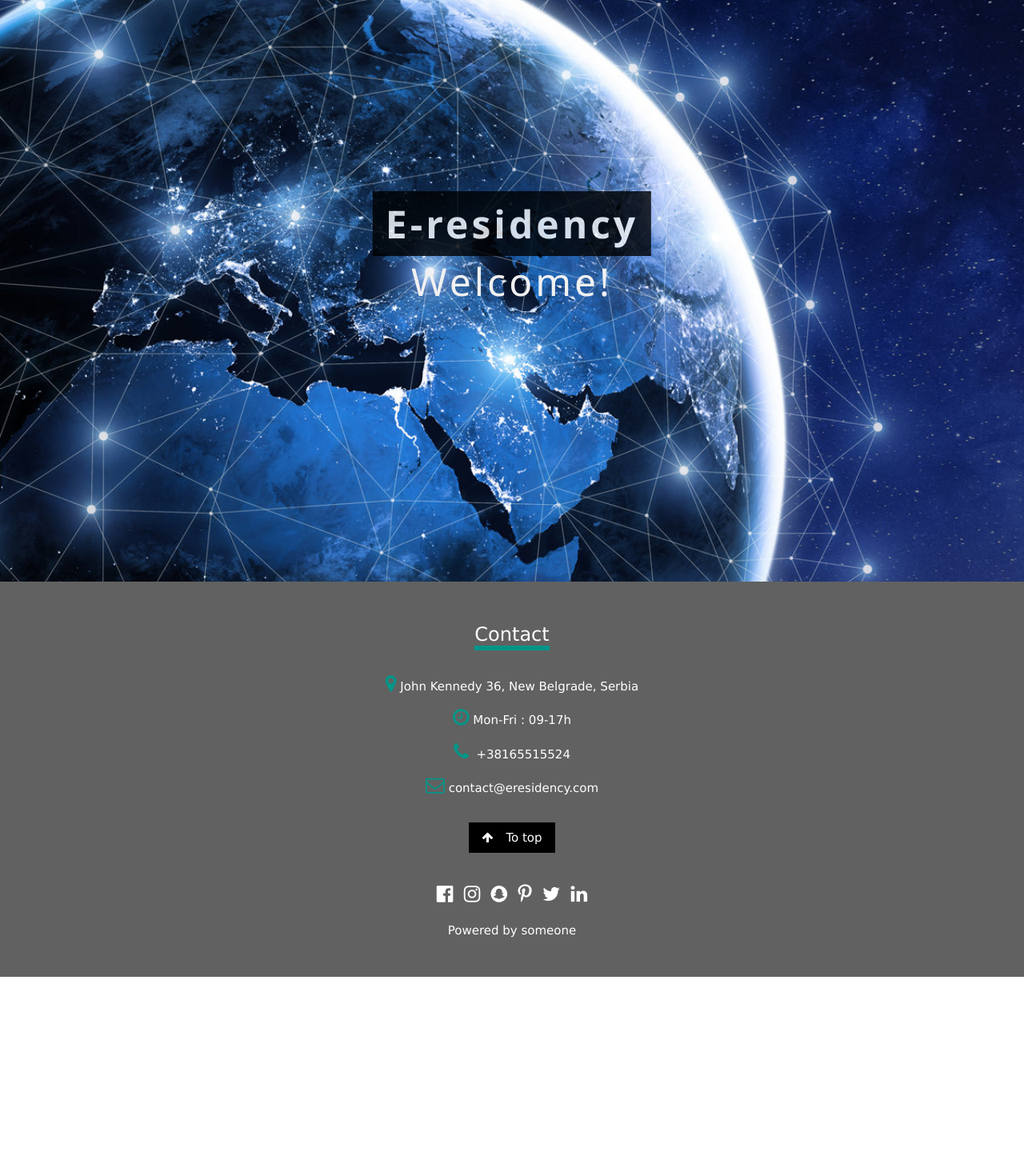
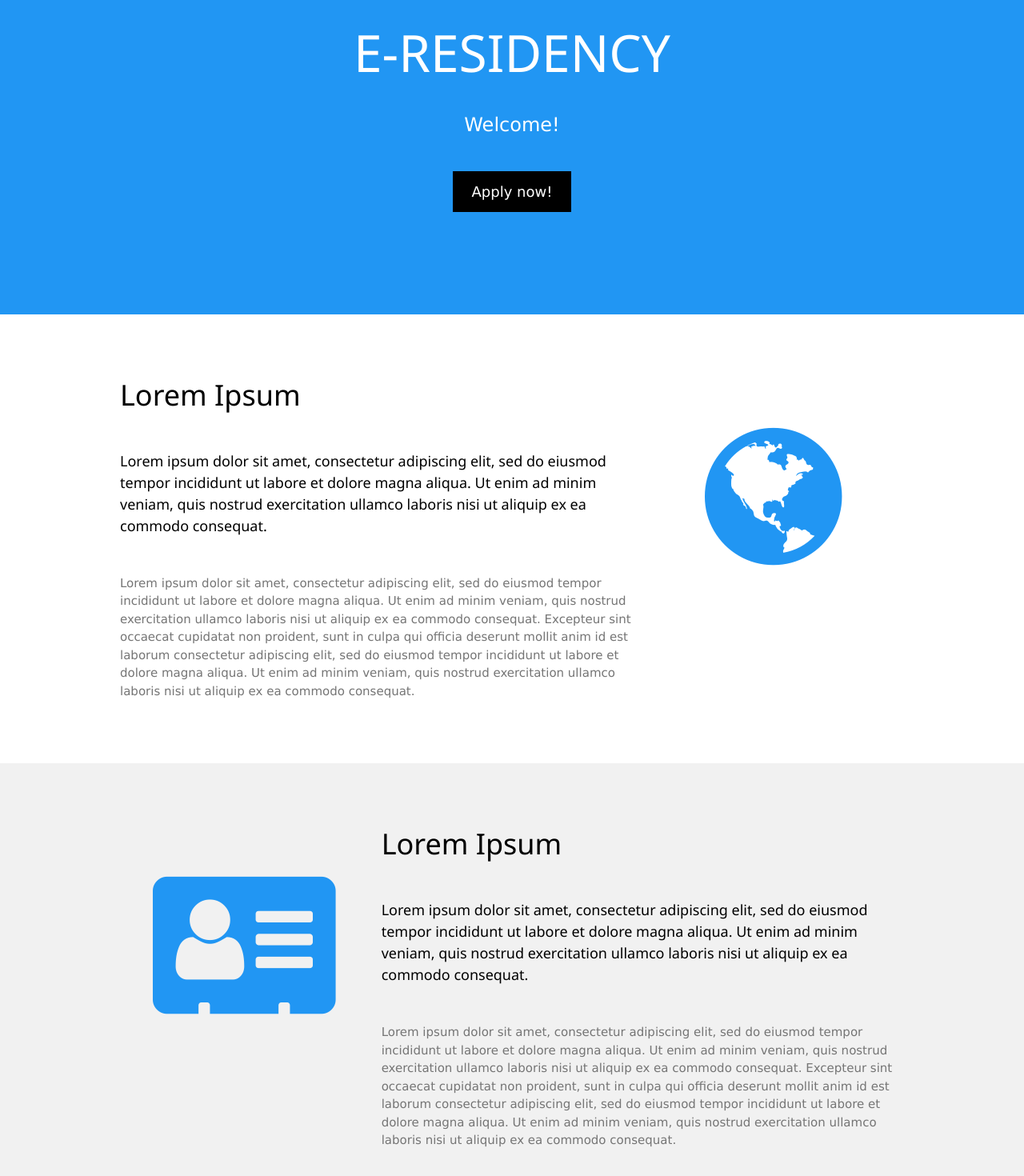
Before and after one commit to krjovan/E-residency-frontend, an Angular app: page /home in a window 1280 px wide. Shown: the part 180-1650 px from the top of the page at 80% size. Before the commit the page ends 1401 px from the top, so only its background shows below. Built offline with nearby package versions, Linux system fonts and the light colour scheme.

Commit message:
Updated design

```diff
--- a/src/app/app.component.html
+++ b/src/app/app.component.html
@@ -24,11 +24,11 @@
 <router-outlet></router-outlet>
 
 <footer class="w3-container w3-padding-32 w3-dark-grey w3-center">
-  <div class="w3-padding-16"><span class="w3-xlarge w3-border-teal w3-bottombar">Contact</span></div>
-    <p><i class="fa fa-map-marker w3-text-teal w3-xlarge"></i>  John Kennedy 36, New Belgrade, Serbia</p>
-    <p><i class="fa fa-clock-o w3-text-teal w3-xlarge"></i>  Mon-Fri : 09-17h</p>
-    <p><i class="fa fa-phone w3-text-teal w3-xlarge"></i>  +38165515524</p>
-    <p><i class="fa fa-envelope-o w3-text-teal w3-xlarge"></i>  contact@eresidency.com</p>
+  <div class="w3-padding-16"><span class="w3-xlarge w3-border-blue w3-bottombar">Contact</span></div>
+    <p><i class="fa fa-map-marker w3-text-blue w3-xlarge"></i>  John Kennedy 36, New Belgrade, Serbia</p>
+    <p><i class="fa fa-clock-o w3-text-blue w3-xlarge"></i>  Mon-Fri : 09-17h</p>
+    <p><i class="fa fa-phone w3-text-blue w3-xlarge"></i>  +38165515524</p>
+    <p><i class="fa fa-envelope-o w3-text-blue w3-xlarge"></i>  contact@eresidency.com</p>
 <a class="w3-button w3-black w3-margin" (click)="toTop()"><i class="fa fa-arrow-up w3-margin-right"></i>To top</a>
 <div class="w3-xlarge w3-section">
 <i class="fa fa-facebook-official w3-hover-opacity" style="padding: 5pt;"></i>
--- a/src/app/components/home/home.component.html
+++ b/src/app/components/home/home.component.html
@@ -4,19 +4,45 @@
 <meta name="viewport" content="width=device-width, initial-scale=1">
 
 <body>
-  <header class="w3-display-container w3-content w3-wide" style="max-width:1500px;" id="home">
-    <img class="w3-image" src="../../../assets/images/bg.jpg" alt="bg" width="1500" height="606">
-    <div class="w3-display-middle w3-margin-top w3-center">
-      <h1 class="w3-xxxlarge w3-text-white">
-        <span class="w3-padding w3-black" style="opacity: 0.8;">
-          <b>E-residency</b>
-        </span>
-        <br>
-        <span class="w3-hide-small w3-text-light-grey">Welcome!</span>
-      </h1>
-    </div>
-  </header>
+  <header class="w3-container w3-blue w3-center" style="padding:128px 16px">
+      <h1 class="w3-margin w3-jumbo">E-RESIDENCY</h1>
+      <p class="w3-xlarge">Welcome!</p>
+      <button class="w3-button w3-black w3-padding-large w3-large w3-margin-top" routerLink="/register">Apply now!</button>
+    </header>
 
+    <div class="w3-row-padding w3-padding-64 w3-container">
+        <div class="w3-content">
+          <div class="w3-twothird">
+            <h1>Lorem Ipsum</h1>
+            <h5 class="w3-padding-32">Lorem ipsum dolor sit amet, consectetur adipiscing elit, sed do eiusmod tempor incididunt ut labore et dolore magna aliqua. Ut enim ad minim veniam, quis nostrud exercitation ullamco laboris nisi ut aliquip ex ea commodo consequat.</h5>
+
+            <p class="w3-text-grey">Lorem ipsum dolor sit amet, consectetur adipiscing elit, sed do eiusmod tempor incididunt ut labore et dolore magna aliqua. Ut enim ad minim veniam, quis nostrud exercitation ullamco laboris nisi ut aliquip ex ea commodo consequat. Excepteur sint
+              occaecat cupidatat non proident, sunt in culpa qui officia deserunt mollit anim id est laborum consectetur adipiscing elit, sed do eiusmod tempor incididunt ut labore et dolore magna aliqua. Ut enim ad minim veniam, quis nostrud exercitation ullamco
+              laboris nisi ut aliquip ex ea commodo consequat.</p>
+          </div>
+
+          <div class="w3-third w3-center">
+            <i style="font-size:200px" class="fa fa-globe w3-padding-64 w3-text-blue"></i>
+          </div>
+        </div>
+      </div>
+
+      <div class="w3-row-padding w3-light-grey w3-padding-64 w3-container">
+        <div class="w3-content">
+          <div class="w3-third w3-center">
+            <i style="font-size:200px" class="fa fa-address-card w3-padding-64 w3-text-blue w3-margin-right"></i>
+          </div>
+
+          <div class="w3-twothird">
+            <h1>Lorem Ipsum</h1>
+            <h5 class="w3-padding-32">Lorem ipsum dolor sit amet, consectetur adipiscing elit, sed do eiusmod tempor incididunt ut labore et dolore magna aliqua. Ut enim ad minim veniam, quis nostrud exercitation ullamco laboris nisi ut aliquip ex ea commodo consequat.</h5>
+
+            <p class="w3-text-grey">Lorem ipsum dolor sit amet, consectetur adipiscing elit, sed do eiusmod tempor incididunt ut labore et dolore magna aliqua. Ut enim ad minim veniam, quis nostrud exercitation ullamco laboris nisi ut aliquip ex ea commodo consequat. Excepteur sint
+              occaecat cupidatat non proident, sunt in culpa qui officia deserunt mollit anim id est laborum consectetur adipiscing elit, sed do eiusmod tempor incididunt ut labore et dolore magna aliqua. Ut enim ad minim veniam, quis nostrud exercitation ullamco
+              laboris nisi ut aliquip ex ea commodo consequat.</p>
+          </div>
+        </div>
+      </div>
 </body>
 
 </html>
--- a/src/app/components/profile/profile.component.html
+++ b/src/app/components/profile/profile.component.html
@@ -1,19 +1,19 @@
 <div class="w3-center w3-padding" style="margin:0 auto; max-width: 600px;">
   <div class="w3-card-4">
-    <div class="w3-container w3-teal">
+    <div class="w3-container w3-blue">
       <h2>My profile</h2>
     </div>
     <form class="w3-container" #formControl="ngForm">
 
         <p>
-            <label class="w3-text-teal">
+            <label class="w3-text-blue">
               <b>Name</b>
             </label>
             <input required [(ngModel)]="details.name" name="name" type="text" style="text-align: center;"
               class="w3-input w3-border w3-light-grey">
           </p>
       <p>
-        <label class="w3-text-teal">
+        <label class="w3-text-blue">
           <b>Email</b>
         </label>
         <input required [(ngModel)]="details.email" pattern="[a-z0-9._%+-]+@[a-z0-9.-]+\.[a-z]{2,}$" name="email" type="text" style="text-align: center;"
@@ -24,7 +24,7 @@
       </p>
 
       <p>
-        <label class="w3-text-teal">
+        <label class="w3-text-blue">
           <b>New password</b>
         </label>
         <input [(ngModel)]="newPassword" name="newpassword" minlength="8" maxlength="20" pattern="^(?=.*[a-z])(?=.*[A-Z])(?=.*\d)(?=.*[@$!%*?&])[A-Za-z\d@$!%*?&]{8,20}$"
@@ -37,7 +37,7 @@
         </label>
       </p>
       <p>
-        <label class="w3-text-teal">
+        <label class="w3-text-blue">
           <b>Confirmation password</b>
         </label>
         <input [(ngModel)]="confirmationPassword" name="confirmationpassword" minlength="8" maxlength="20" pattern="^(?=.*[a-z])(?=.*[A-Z])(?=.*\d)(?=.*[@$!%*?&])[A-Za-z\d@$!%*?&]{8,20}$"
@@ -49,7 +49,7 @@
         </label>
       </p>
       <p>
-        <label class="w3-text-teal">
+        <label class="w3-text-blue">
           <b>Current password <span style=" color: red;"> *</span></b>
         </label>
         <label class="w3-text-grey" style="font-style: italic">
@@ -59,7 +59,7 @@
       </p>
 
       <p class="w3-center">
-        <button [disabled]="!formControl.valid" (click)="save()" class="w3-btn w3-teal">Save changes</button>
+        <button [disabled]="!formControl.valid" (click)="save()" class="w3-btn w3-blue">Save changes</button>
       </p>
     </form>
   </div>
--- a/src/app/components/register/register.component.html
+++ b/src/app/components/register/register.component.html
@@ -1,31 +1,31 @@
 <div class="w3-center w3-padding" style="margin:0 auto; max-width: 600px;">
   <div class="w3-card-4">
-    <div class="w3-container w3-teal">
+    <div class="w3-container w3-blue">
       <h2>Register form</h2>
     </div>
     <form class="w3-container" #formControl="ngForm">
       <p>
-        <label class="w3-text-teal">
+        <label class="w3-text-blue">
           <b>First name</b>
         </label>
         <input required [(ngModel)]="firstName" minlength="2" maxlength="40" name="first" type="text" style="text-align: center;"
           class="w3-input w3-border w3-light-grey">
       </p>
       <p>
-        <label class="w3-text-teal">
+        <label class="w3-text-blue">
           <b>Last name</b>
         </label>
         <input required [(ngModel)]="lastName" minlength="2" maxlength="40" name="last" type="text" style="text-align: center;" class="w3-input w3-border w3-light-grey">
       </p>
       <p>
-        <label class="w3-text-teal">
+        <label class="w3-text-blue">
           <b>Email</b>
         </label>
         <input required [(ngModel)]="credentials.email" pattern="[a-z0-9._%+-]+@[a-z0-9.-]+\.[a-z]{2,}$" minlength="1" maxlength="40"
           name="email" type="text" style="text-align: center;" class="w3-input w3-border w3-light-grey">
       </p>
       <p>
-        <label class="w3-text-teal">
+        <label class="w3-text-blue">
           <b>Password</b>
         </label>
         <label class="w3-text-grey" style="font-style: italic">
@@ -40,7 +40,7 @@
       </p>
 
       <p>
-        <label class="w3-text-teal">
+        <label class="w3-text-blue">
           <b>Confirmation password</b>
         </label>
         <label class="w3-text-grey" style="font-style: italic">
@@ -53,7 +53,7 @@
       </p>
 
       <p class="w3-center">
-        <button [disabled]="!formControl.valid" (click)="register()" class="w3-btn w3-teal">Register</button>
+        <button [disabled]="!formControl.valid" (click)="register()" class="w3-btn w3-blue">Register</button>
       </p>
     </form>
   </div>
--- a/src/app/components/sign-in/sign-in.component.html
+++ b/src/app/components/sign-in/sign-in.component.html
@@ -1,17 +1,17 @@
 <div class="w3-center w3-padding" style="margin:0 auto; max-width: 600px;">
   <div class="w3-card-4">
-    <div class="w3-container w3-teal">
+    <div class="w3-container w3-blue">
       <h2>Sign-in</h2>
     </div>
     <form class="w3-container" #formControl="ngForm">
       <p>
-        <label class="w3-text-teal">
+        <label class="w3-text-blue">
           <b>Email</b>
         </label>
         <input required [(ngModel)]="credentials.email" pattern="[a-z0-9._%+-]+@[a-z0-9.-]+\.[a-z]{2,}$" minlength="1" maxlength="40" name="email" type="text" style="text-align: center;" class="w3-input w3-border w3-light-grey">
       </p>
       <p>
-        <label class="w3-text-teal">
+        <label class="w3-text-blue">
           <b>Password</b>
         </label>
         <label class="w3-text-grey" style="font-style: italic">
@@ -20,9 +20,9 @@
       </p>
 
       <p class="w3-center">
-        <button [disabled]="!formControl.valid" (click)="login()" class="w3-btn w3-teal">Sign-in</button>
+        <button [disabled]="!formControl.valid" (click)="login()" class="w3-btn w3-blue">Sign-in</button>
       </p>
     </form>
   </div>
-  <div class="w3-padding-32">If you don't have an account <a style="cursor: pointer;" routerLink="/register"> <button class="w3-btn w3-teal"><i class="fa fa-user"></i> Register</button></a></div>
+  <div class="w3-padding-32">If you don't have an account <a style="cursor: pointer;" routerLink="/register"> <button class="w3-btn w3-blue"><i class="fa fa-user"></i> Register</button></a></div>
 </div>
```
Also changed, not shown: src/assets/images/bg.jpg (deleted).
